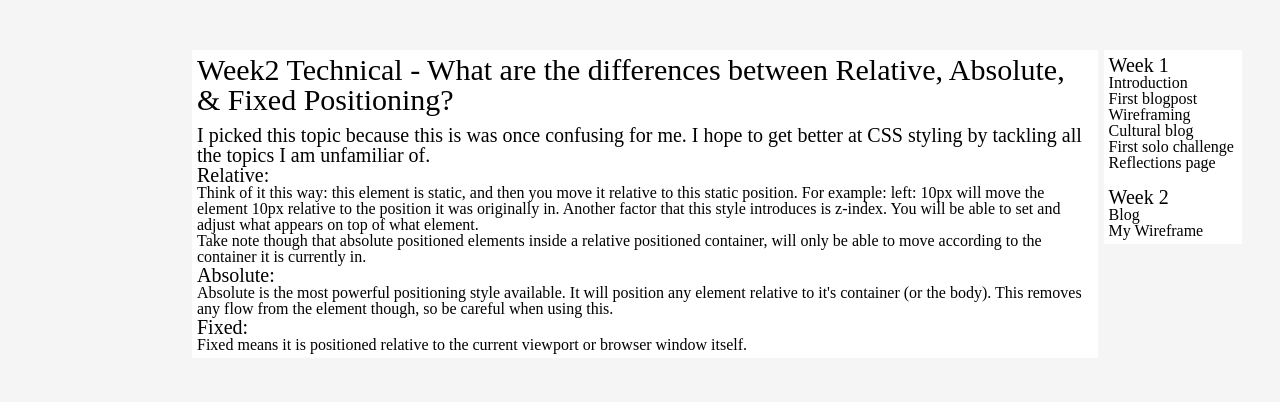
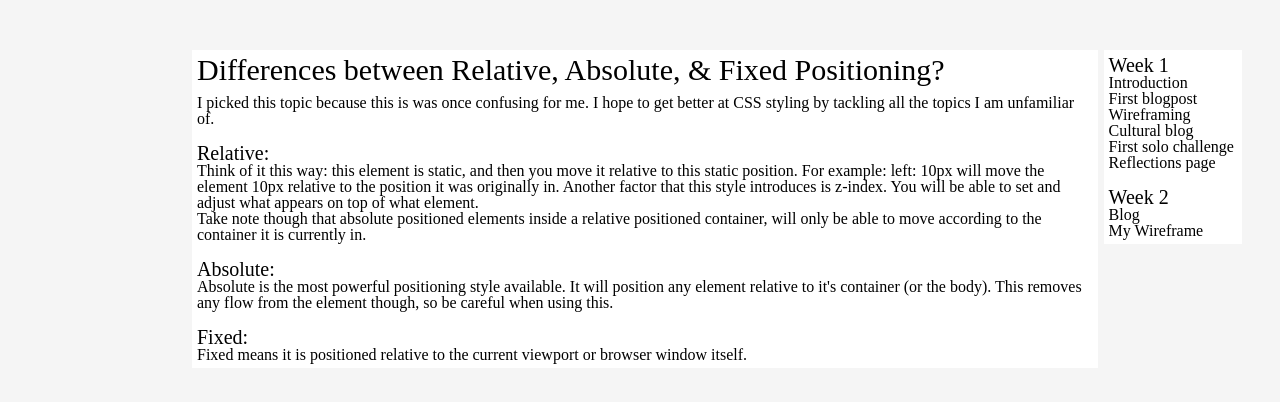
Before and after one commit to rjbernaldo/rjbernaldo.github.io.OLD, a plain HTML site: page week2_technical.html in a window 1280 px wide. Drawn offline with Linux system fonts and the light colour scheme.

Commit message:
Fixed some styling

```diff
--- a/week2_technical.html
+++ b/week2_technical.html
@@ -6,17 +6,19 @@
 <body>
 	<div id="main">
 		<header>
-			Week2 Technical - What are the differences between Relative, Absolute, & Fixed Positioning?
+			Differences between Relative, Absolute, & Fixed Positioning?
 		</header>
 		<div id="content">
-			<h1>I picked this topic because this is was once confusing for me. I hope to get better at CSS styling by tackling all the topics I am unfamiliar of.</h1>
-
+			<p>I picked this topic because this is was once confusing for me. I hope to get better at CSS styling by tackling all the topics I am unfamiliar of.</p>
+			<br>
 			<h1>Relative:</h1>
 			<p>Think of it this way: this element is static, and then you move it relative to this static position. For example: left: 10px will move the element 10px relative to the position it was originally in.
 			Another factor that this style introduces is z-index. You will be able to set and adjust what appears on top of what element.</p>
 			<p>Take note though that absolute positioned elements inside a relative positioned container, will only be able to move according to the container it is currently in.</p>
+			<br>
 			<h1>Absolute:</h1>
 			<p>Absolute is the most powerful positioning style available. It will position any element relative to it's container (or the body). This removes any flow from the element though, so be careful when using this.</p>
+			<br>
 			<h1>Fixed:</h1>
 			<p>Fixed means it is positioned relative to the current viewport or browser window itself.</p>
 		</div>
```
